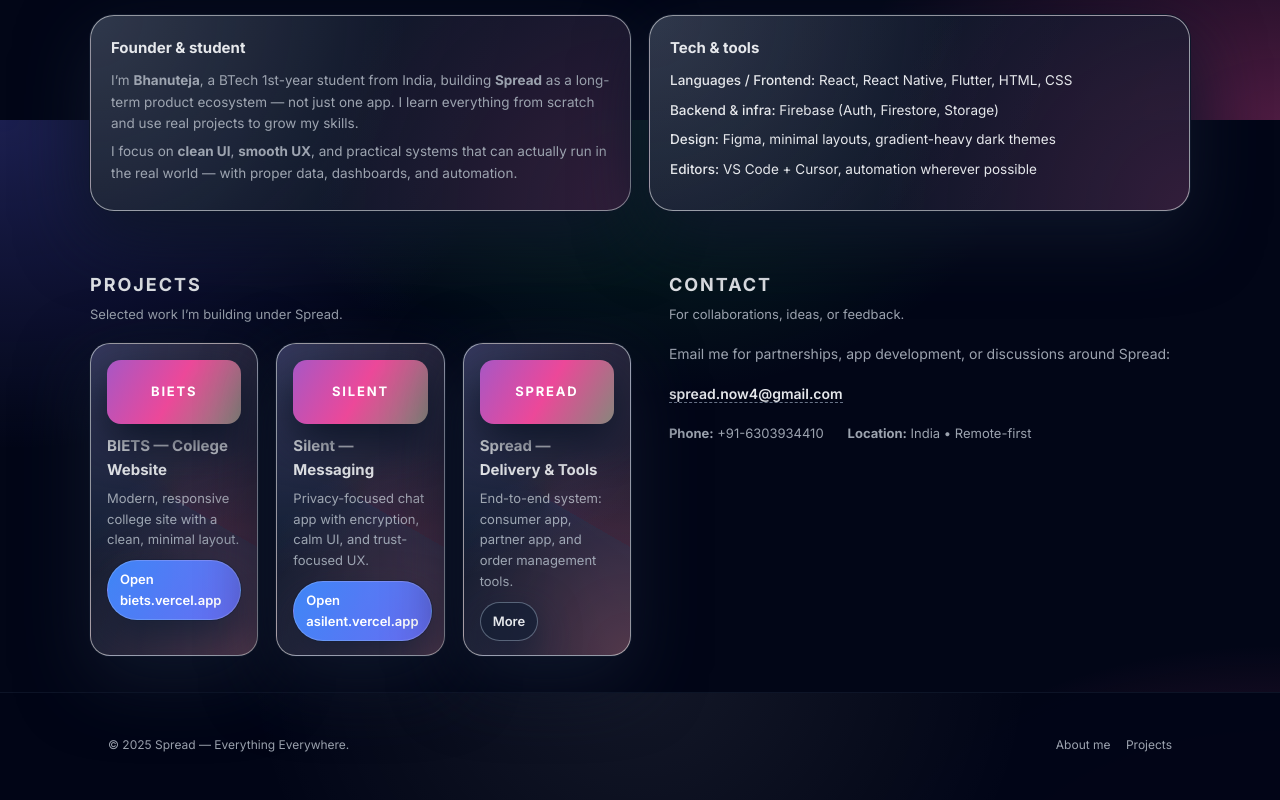
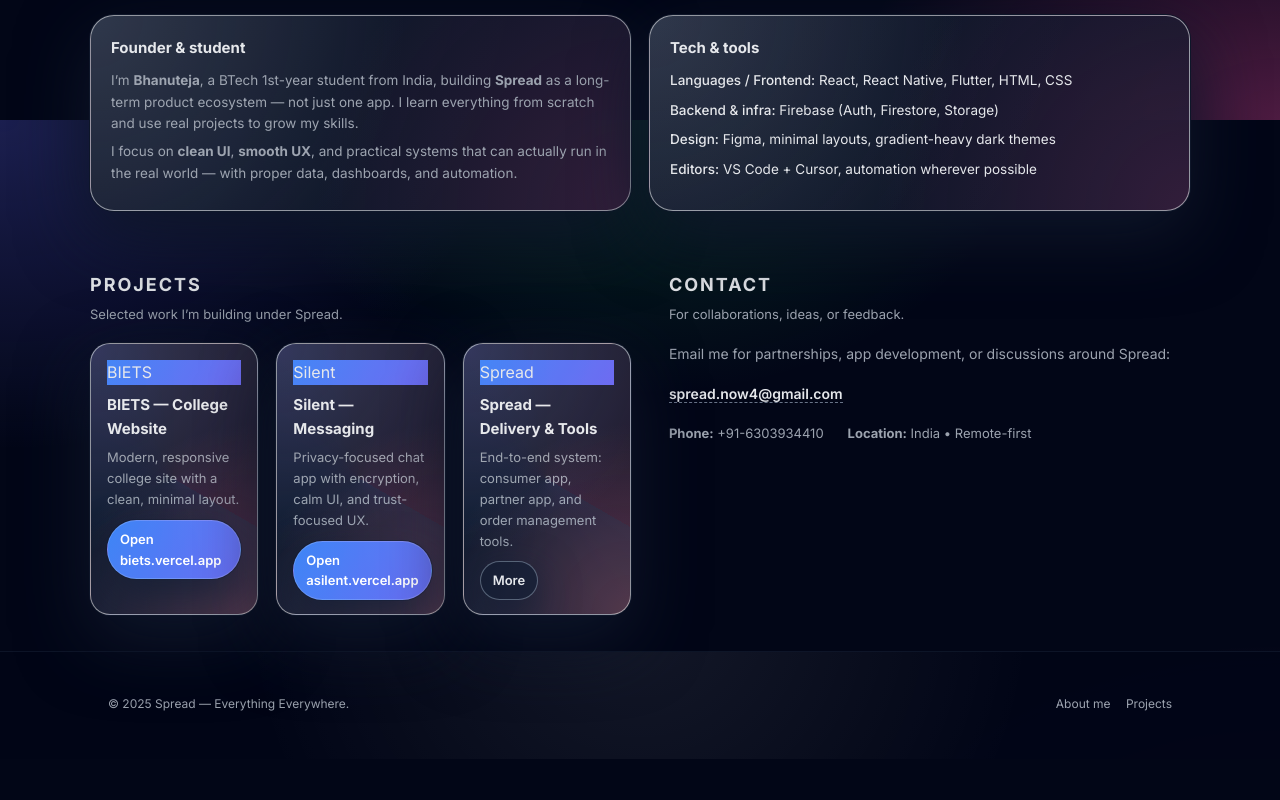
Before and after one commit to bhanuteja1110/aspread, a plain HTML site: page index.html in a window 1280 px wide. Shown: the part 680-1480 px from the top of the page. After the commit the page ends 1439 px from the top, so only its background shows below. Drawn offline with Linux system fonts and the light colour scheme.

Commit message:
Update styles.css

```diff
--- a/styles.css
+++ b/styles.css
@@ -456,23 +456,10 @@ main {
 }
 
 .work-thumb {
-  position: relative;
-  z-index: 1;
-  height: 64px;
-  border-radius: 14px;
-  margin-bottom: 10px;
-  background: linear-gradient(120deg, var(--accentA), var(--accentB), var(--accentC));
-  background-size: 200% 200%;
-  display: grid;
-  place-items: center;
-  color: white;
-  font-weight: 700;
-  font-size: 13px;
-  text-transform: uppercase;
-  letter-spacing: 0.14em;
-  box-shadow: 0 18px 40px rgba(15, 23, 42, 1);
-  animation: thumbShift 10s ease-in-out infinite alternate;
+  background: linear-gradient(120deg, #3b82f6, #6366f1);
+  background-size: 100% 100%;
 }
+
 
 /* scroll reveal state */
 .work-card.revealed {
```
